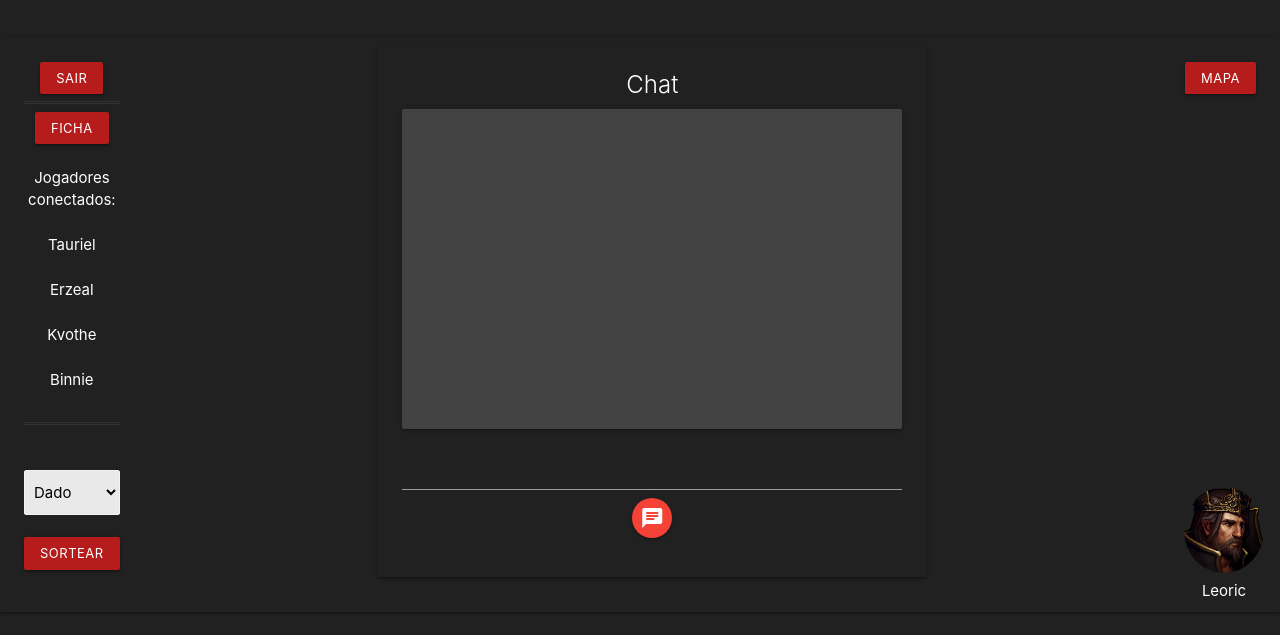
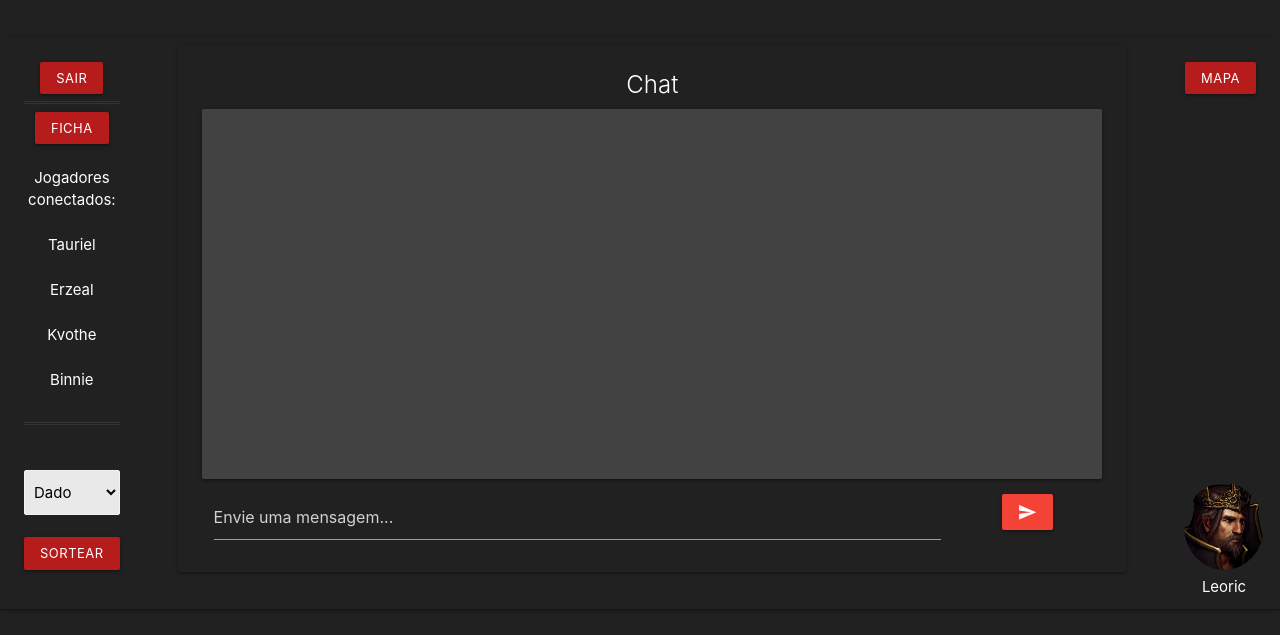
Before and after one commit to MailsonD/Banco2_RpgManager, a PHP site: page /pages/aventura.php in a window 1280 px wide. Shown: the top 635 px of the page. Run offline with PHP 8.4, Linux system fonts and the light colour scheme; some libraries are stand-ins or nearby versions.

Commit message:
Organizando grid do input de mensagem no chat

```diff
--- a/assets/css/game.css
+++ b/assets/css/game.css
@@ -15,12 +15,12 @@ hr {
 }
 .mensagem{
     position: absolute;
-    bottom: 10px;
+    bottom: 20px;
 
 }
 .chatContent{
-    height: 320px;
-    width: 500px;
+    height: 370px;
+    width: 900px;
 }
 .icon{width: 80px;
 
--- a/pages/chat.php
+++ b/pages/chat.php
@@ -4,13 +4,20 @@
         <div class="card-content">
           <span class="card-title">Chat</span>
           <div class="card grey darken-3 white-text center-align chatContent">
-              <br></p><br>
+
+
           </div>
 
                             <div class="input-field chatMessages">
-                                <input id="comentario" type="text" name="comentario">
-                                <label for="comentario" id="mensagem"></label> <button class="btn-floating waves-effect waves-light red" type="submit" name="action"><i
-                                    class="material-icons right">chat</i>
+                                <form style="display:inherit">
+        <div class="col m10 s10" >
+          <input type="text" placeholder="Envie uma mensagem..."/>
+        </div>
+        <div class="col m2 s2" >
+
+          <button type="submit" class="btn chat-submit-button red"><i class="material-icons">send</i></button>
+        </div>
+      </form>
                             </button>
 
                             </div>
```
